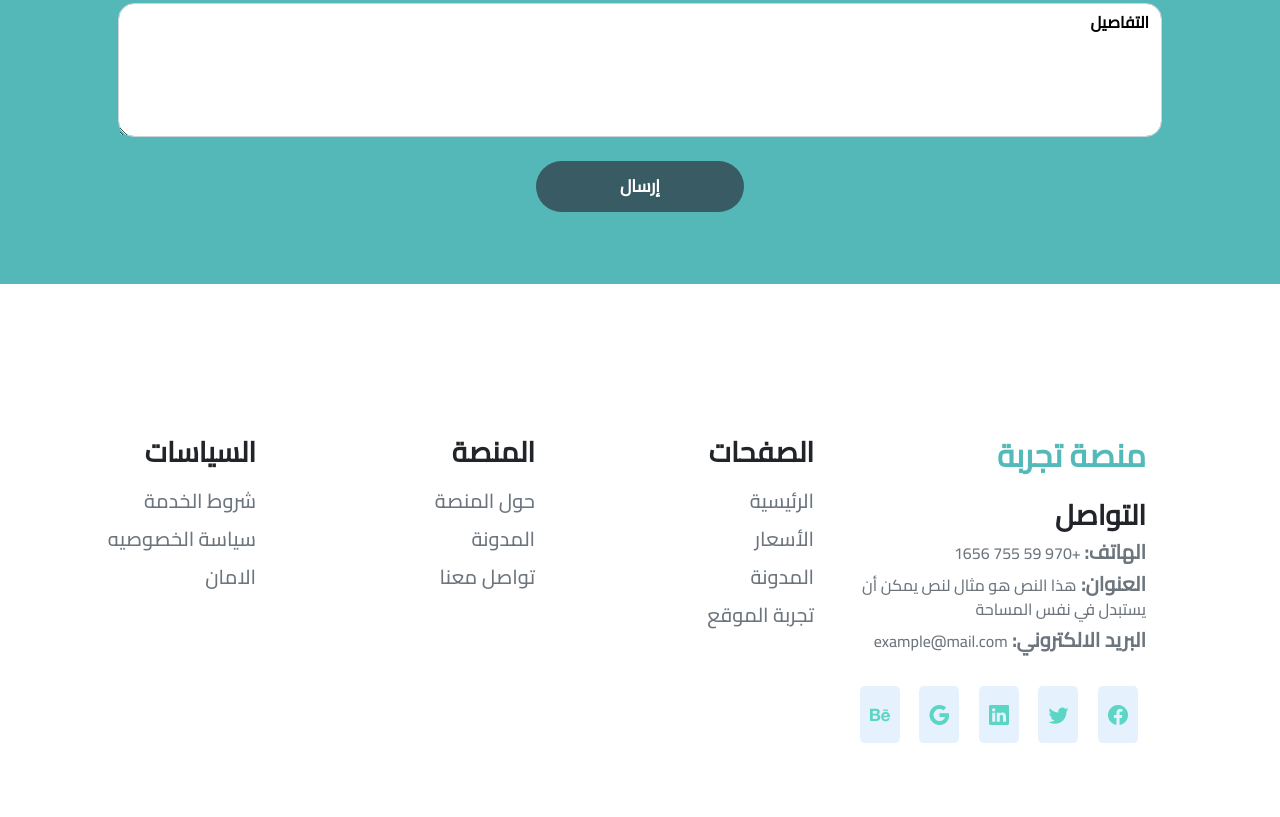
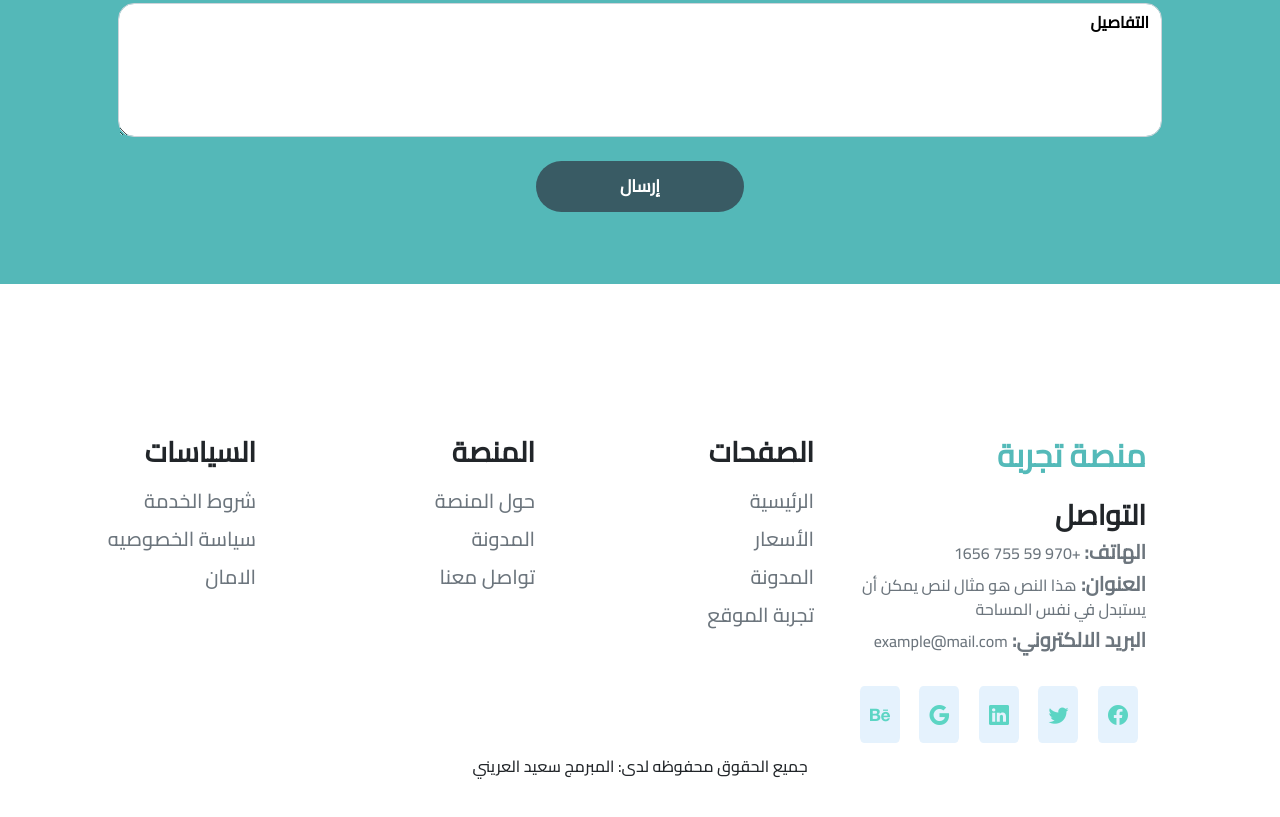
Before and after one commit to saeedalareeni/Tagroba, a plain HTML site: page index.html in a window 1280 px wide. Shown: the part 4602-5419 px from the top of the page. Drawn offline with nearby package versions, Linux system fonts and the light colour scheme; a web font is replaced by a local one.

Commit message:
Update index.html

```diff
--- a/index.html
+++ b/index.html
@@ -750,6 +750,7 @@
             </div>
           </div>
         </div>
+        <div class="text-center mx-5"> جميع الحقوق محفوظه لدى: المبرمج سعيد العريني </div>
       </footer>
     </section>
     <!-- End Footer -->
```
